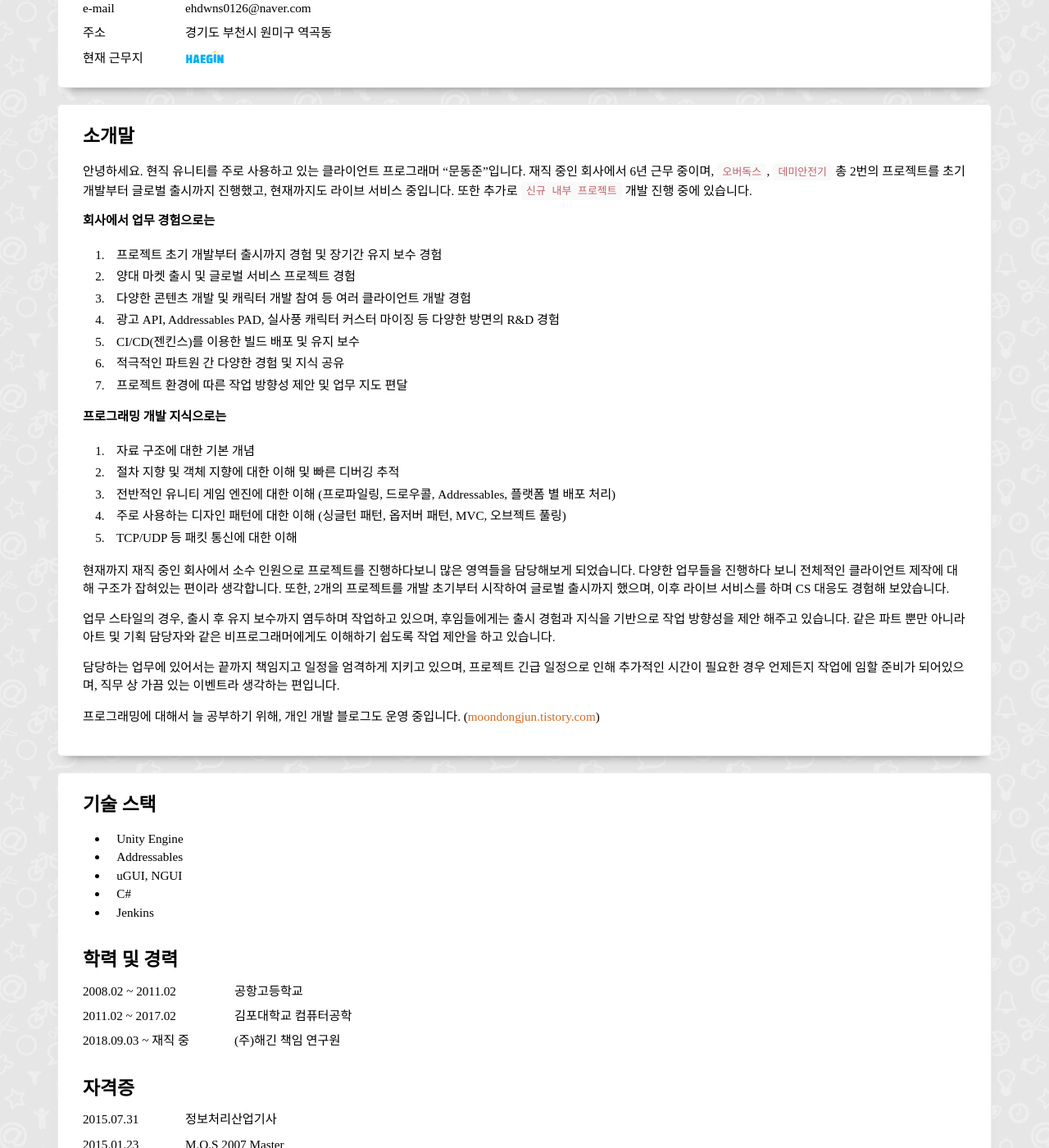
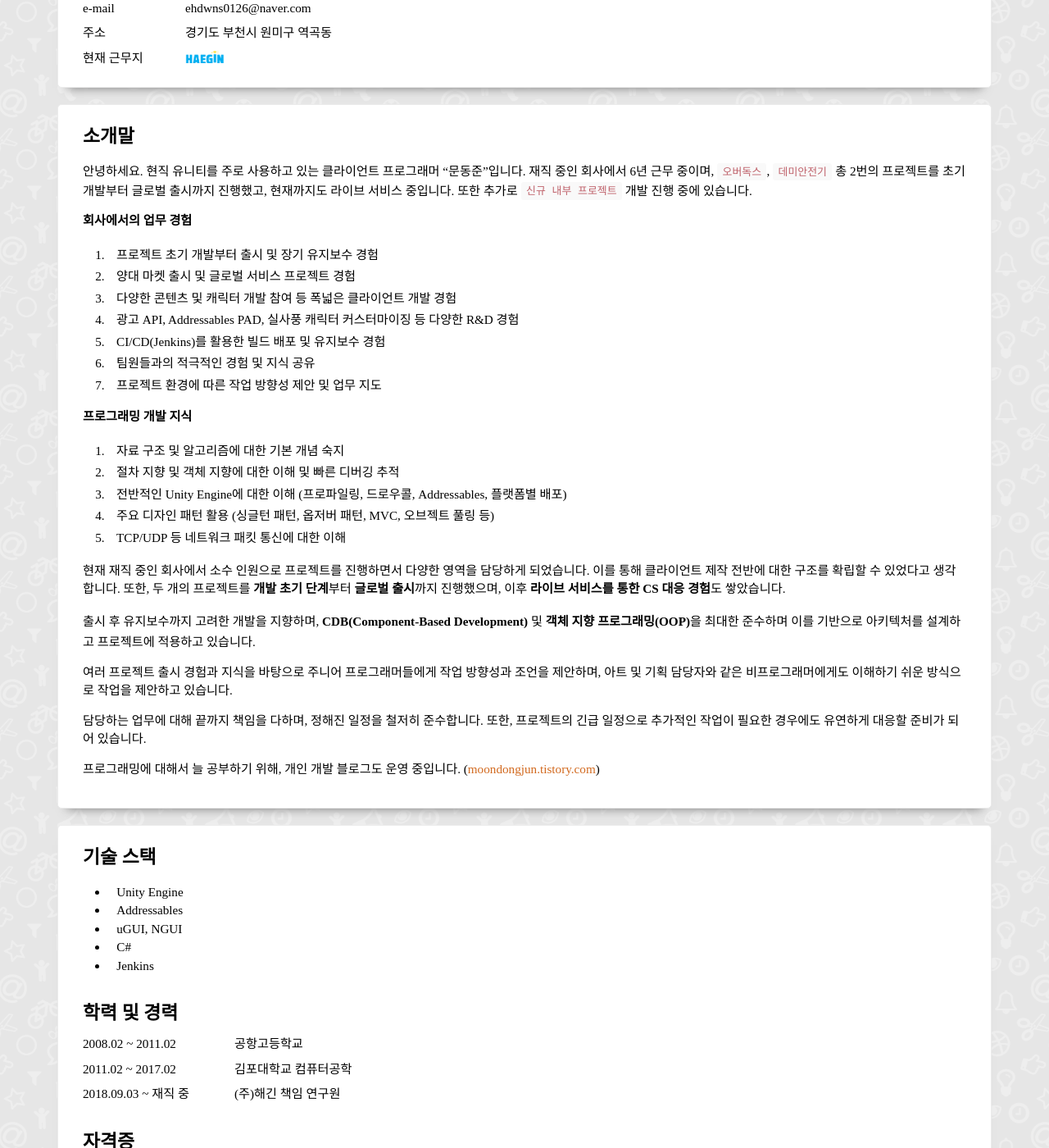
Before and after one commit to MDJ0126/Resume, a Jekyll site: the page built from index.html, in a window 1280 px wide and 1400 px high, scrolled down 521 px. Shown: the whole window at 82% size. Built offline with Jekyll 4.4.1, drawn with Linux system fonts in a browser that asks for light colours; some web fonts are replaced.

Commit message:
소개말 수정

```diff
--- a/_resume/aboutme_md.md
+++ b/_resume/aboutme_md.md
@@ -2,26 +2,28 @@
 안녕하세요. 현직 유니티를 주로 사용하고 있는 클라이언트 프로그래머 “문동준”입니다.
 재직 중인 회사에서 6년 근무 중이며, `오버독스`, `데미안전기` 총 2번의 프로젝트를 초기 개발부터 글로벌 출시까지 진행했고, 현재까지도 라이브 서비스 중입니다. 또한 추가로 `신규 내부 프로젝트` 개발 진행 중에 있습니다.
 
-**회사에서 업무 경험으로는**
-1. 프로젝트 초기 개발부터 출시까지 경험 및 장기간 유지 보수 경험
+**회사에서의 업무 경험**
+1. 프로젝트 초기 개발부터 출시 및 장기 유지보수 경험
 2. 양대 마켓 출시 및 글로벌 서비스 프로젝트 경험
-3. 다양한 콘텐츠 개발 및 캐릭터 개발 참여 등 여러 클라이언트 개발 경험
-4. 광고 API, Addressables PAD, 실사풍 캐릭터 커스터 마이징 등 다양한 방면의 R&D 경험
-5. CI/CD(젠킨스)를 이용한 빌드 배포 및 유지 보수
-6. 적극적인 파트원 간 다양한 경험 및 지식 공유
-7. 프로젝트 환경에 따른 작업 방향성 제안 및 업무 지도 편달
+3. 다양한 콘텐츠 및 캐릭터 개발 참여 등 폭넓은 클라이언트 개발 경험
+4. 광고 API, Addressables PAD, 실사풍 캐릭터 커스터마이징 등 다양한 R&D 경험
+5. CI/CD(Jenkins)를 활용한 빌드 배포 및 유지보수 경험
+6. 팀원들과의 적극적인 경험 및 지식 공유
+7. 프로젝트 환경에 따른 작업 방향성 제안 및 업무 지도
 
-**프로그래밍 개발 지식으로는**
-1. 자료 구조에 대한 기본 개념
+**프로그래밍 개발 지식**
+1. 자료 구조 및 알고리즘에 대한 기본 개념 숙지
 2. 절차 지향 및 객체 지향에 대한 이해 및 빠른 디버깅 추적
-3. 전반적인 유니티 게임 엔진에 대한 이해 (프로파일링, 드로우콜, Addressables, 플랫폼 별 배포 처리)
-4. 주로 사용하는 디자인 패턴에 대한 이해 (싱글턴 패턴, 옵저버 패턴, MVC, 오브젝트 풀링)
-5. TCP/UDP 등 패킷 통신에 대한 이해
+3. 전반적인 Unity Engine에 대한 이해 (프로파일링, 드로우콜, Addressables, 플랫폼별 배포)
+4. 주요 디자인 패턴 활용 (싱글턴 패턴, 옵저버 패턴, MVC, 오브젝트 풀링 등)
+5. TCP/UDP 등 네트워크 패킷 통신에 대한 이해
 
-현재까지 재직 중인 회사에서 소수 인원으로 프로젝트를 진행하다보니 많은 영역들을 담당해보게 되었습니다. 다양한 업무들을 진행하다 보니 전체적인 클라이언트 제작에 대해 구조가 잡혀있는 편이라 생각합니다. 또한, 2개의 프로젝트를 개발 초기부터 시작하여 글로벌 출시까지 했으며, 이후 라이브 서비스를 하며 CS 대응도 경험해 보았습니다.
+현재 재직 중인 회사에서 소수 인원으로 프로젝트를 진행하면서 다양한 영역을 담당하게 되었습니다. 이를 통해 클라이언트 제작 전반에 대한 구조를 확립할 수 있었다고 생각합니다. 또한, 두 개의 프로젝트를 **개발 초기 단계**부터 **글로벌 출시**까지 진행했으며, 이후 **라이브 서비스를 통한 CS 대응 경험**도 쌓았습니다.
 
-업무 스타일의 경우, 출시 후 유지 보수까지 염두하며 작업하고 있으며, 후임들에게는 출시 경험과 지식을 기반으로 작업 방향성을 제안 해주고 있습니다. 같은 파트 뿐만 아니라 아트 및 기획 담당자와 같은 비프로그래머에게도 이해하기 쉽도록 작업 제안을 하고 있습니다.
+출시 후 유지보수까지 고려한 개발을 지향하며, **CDB(Component-Based Development)** 및 **객체 지향 프로그래밍(OOP)**을 최대한 준수하며 이를 기반으로 아키텍처를 설계하고 프로젝트에 적용하고 있습니다.
 
-담당하는 업무에 있어서는 끝까지 책임지고 일정을 엄격하게 지키고 있으며, 프로젝트 긴급 일정으로 인해 추가적인 시간이 필요한 경우 언제든지 작업에 임할 준비가 되어있으며, 직무 상 가끔 있는 이벤트라 생각하는 편입니다.
+여러 프로젝트 출시 경험과 지식을 바탕으로 주니어 프로그래머들에게 작업 방향성과 조언을 제안하며, 아트 및 기획 담당자와 같은 비프로그래머에게도 이해하기 쉬운 방식으로 작업을 제안하고 있습니다.
+
+담당하는 업무에 대해 끝까지 책임을 다하며, 정해진 일정을 철저히 준수합니다. 또한, 프로젝트의 긴급 일정으로 추가적인 작업이 필요한 경우에도 유연하게 대응할 준비가 되어 있습니다.
 
 프로그래밍에 대해서 늘 공부하기 위해, 개인 개발 블로그도 운영 중입니다. ([moondongjun.tistory.com](https://moondongjun.tistory.com))
```
